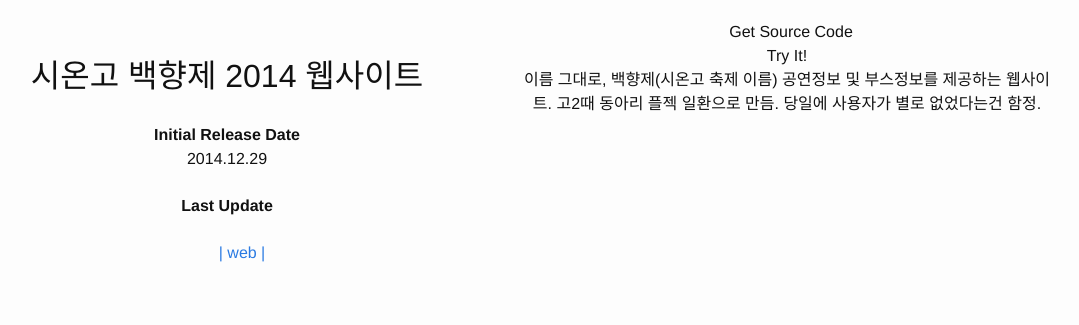
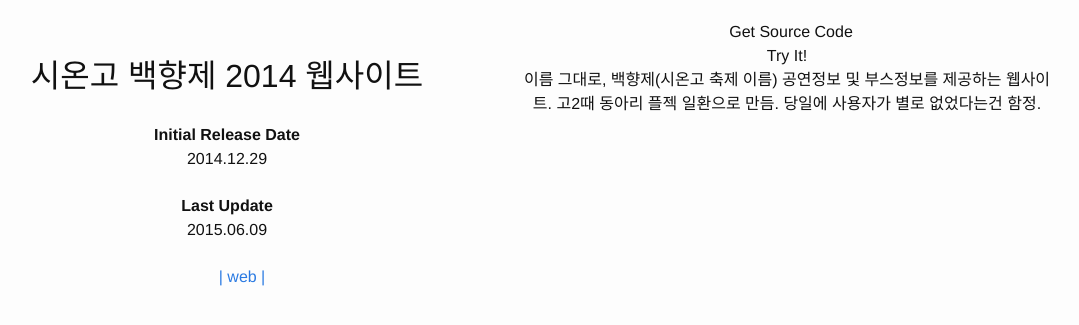
Before and after one commit to sukso96100/portfolio, a Jekyll site: the page built from _posts/2014-12-29-zionhs-baeckhyang14-web.markdown, in a window 1280 px wide. Shown: the top 325 px of the page, without its empty margins (133-1212 px from the left). Built offline with Jekyll 4.4.1, drawn with Linux system fonts in a browser that asks for light colours; nearby versions of some CDN libraries.

Commit message:
Update 2014-12-29-zionhs-baeckhyang14-web.markdown

```diff
--- a/_posts/2014-12-29-zionhs-baeckhyang14-web.markdown
+++ b/_posts/2014-12-29-zionhs-baeckhyang14-web.markdown
@@ -2,6 +2,7 @@
 layout: post
 title: "시온고 백향제 2014 웹사이트"
 date: "2014-12-29"
+last-update: "2015-06-09"
 tags: web
 image : /resources/baekhyang14web.png
 repourl : https://github.com/sukso96100/baekhyang14
```
